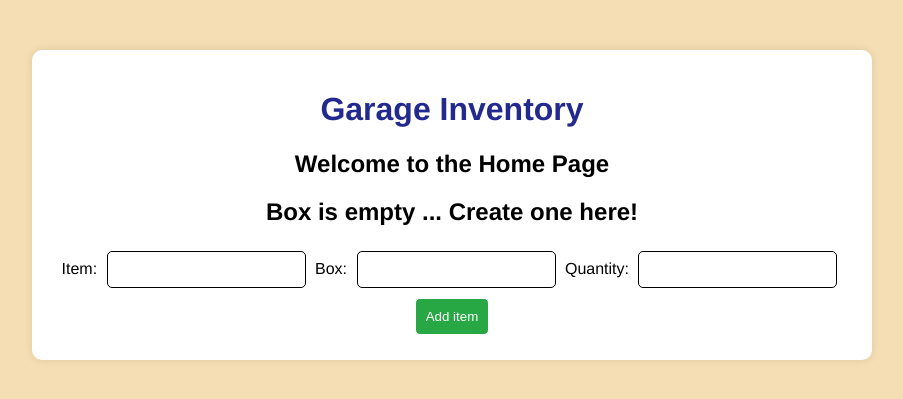
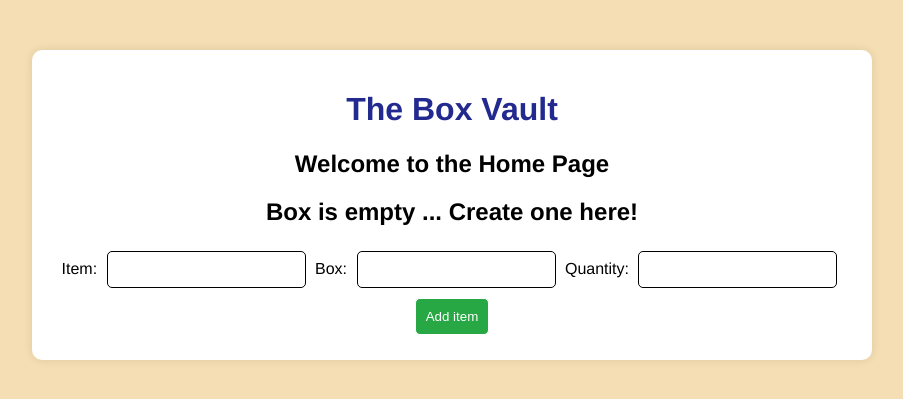
Before and after one commit to kdilov/TheBoxVault, a Flask app: page / in a window 1280 px wide. Shown: the top 399 px of the page, without its empty margins (188-1091 px from the left). Run offline with Flask 3, Linux system fonts and the light colour scheme.

Commit message:
Basic Functionality working

```diff
--- a/templates/index.html
+++ b/templates/index.html
@@ -6,11 +6,11 @@
             margin-top: 100px;
         }
     </style>
-    <title> Garage Inventory</title>
+    <title> The Box Vault</title>
 {%endblock%}
 {%block body%}
 <div class="content">
-    <h1> Garage Inventory</h1>
+    <h1> The Box Vault</h1>
         <h2>Welcome to the Home Page</h2>
   {% if all_items | length < 1 %}
         <h2>Box is empty ... Create one here!</h2>
```
Also changed, not shown: instance/database.db.
